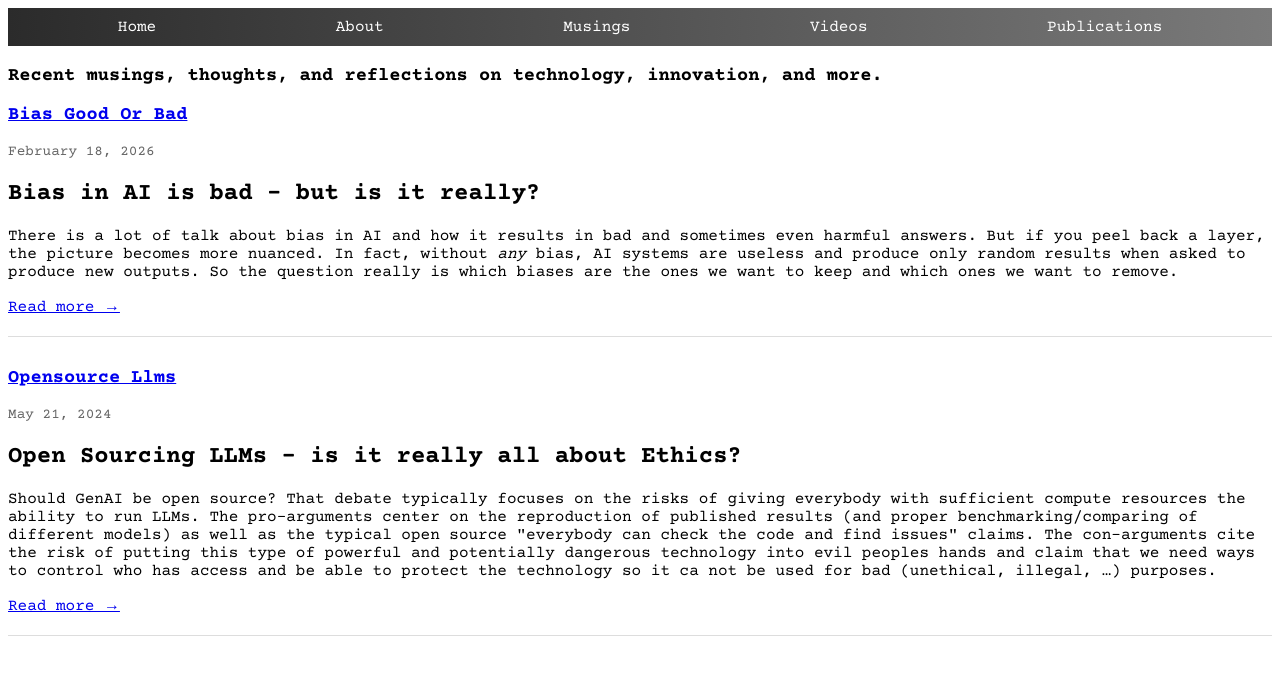
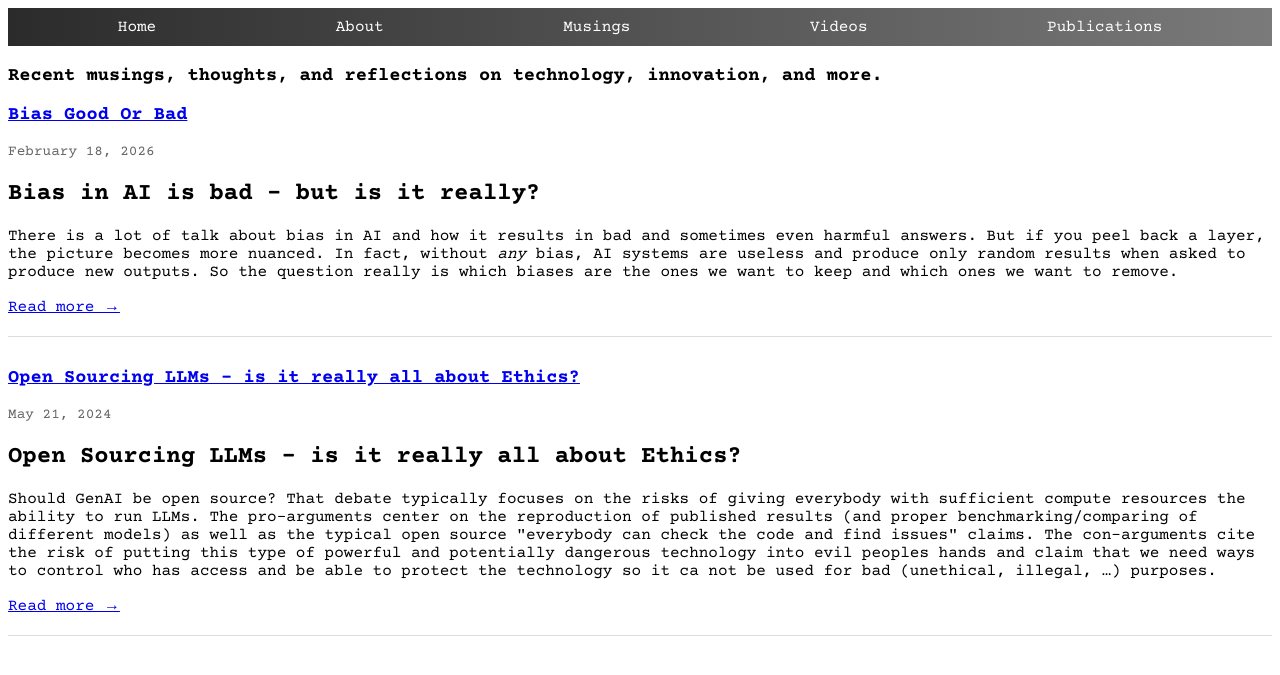
Before and after one commit to michael-berthold/michael-berthold.github.io, a Jekyll site: the page built from musings.md, in a window 1280 px wide. Shown: the top 675 px of the page. Built offline with Jekyll 4.4.1, drawn with Linux system fonts in a browser that asks for light colours.

Commit message:
Add title and author to open source LLMs post
Added front matter with title and author to the post.

```diff
--- a/_posts/2024-05-21-opensource-llms.md
+++ b/_posts/2024-05-21-opensource-llms.md
@@ -1,3 +1,8 @@
+---
+title: Open Sourcing LLMs - is it really all about Ethics?
+author: Michael Berthold
+---
+
 ## Open Sourcing LLMs - is it really all about Ethics?
 
 Should GenAI be open source? That debate typically focuses on the risks of giving
```
